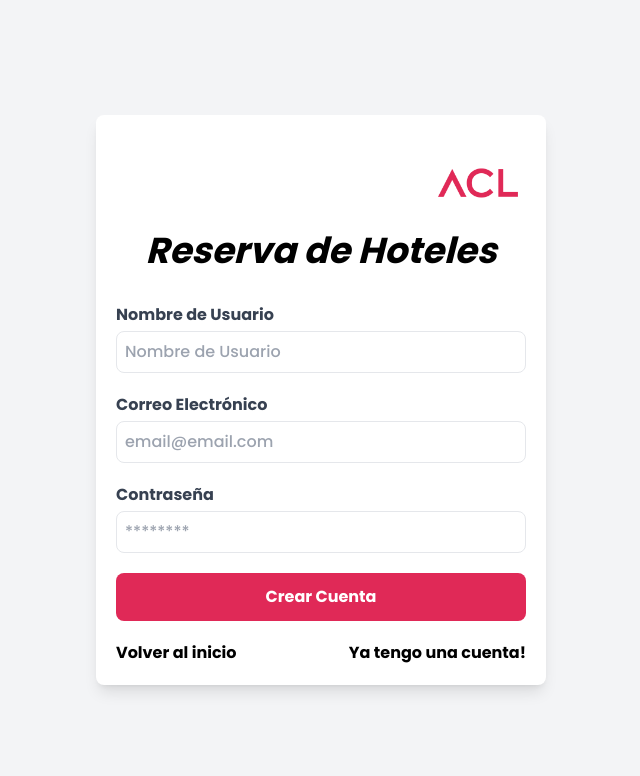
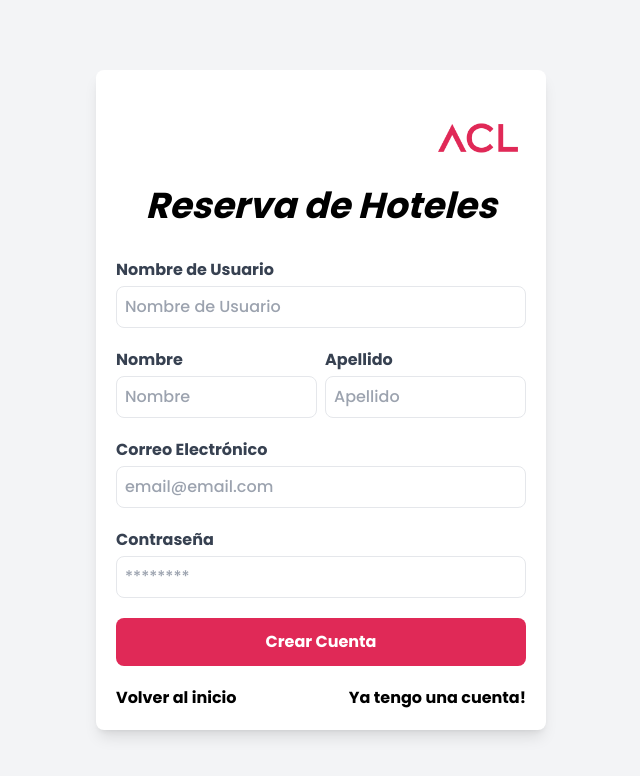
Before and after one commit to Sebaplz/crud-hoteles, a React (Vite) app: page /register in a window 1280 px wide. Shown: the top 776 px of the page, without its empty margins (319-959 px from the left). Built offline with nearby package versions, Linux system fonts and the light colour scheme.

Commit message:
Se agregan validaciones de registro de usuario

```diff
--- a/src/hooks/useUser.js
+++ b/src/hooks/useUser.js
@@ -19,7 +19,7 @@ const useUser = () => {
       const response = await fetch(urlBase, options);
       if (!response.ok) {
         const errorData = await response.json();
-        setError(errorData.message);
+        setError(errorData.error);
         return;
       }
       const data = await response.json();
--- a/src/pages/auth/Register.jsx
+++ b/src/pages/auth/Register.jsx
@@ -50,6 +50,58 @@ export default function Register() {
             className="w-full rounded-lg border p-2"
           />
           <p className="mb-5 text-red-500">{errors.username?.message}</p>
+          <div className="flex w-full justify-between gap-2">
+            <div className="w-full">
+              <label
+                htmlFor="firstName"
+                className="mb-1 block font-semibold text-gray-700"
+              >
+                Nombre
+              </label>
+              <input
+                {...register("firstName", {
+                  required: "El nombre no puede estar vacio!",
+                  minLength: {
+                    value: 3,
+                    message: "La nombre debe tener al menos 3 caracteres",
+                  },
+                  maxLength: {
+                    value: 15,
+                    message: "La nombre no puede tener más de 15 caracteres",
+                  },
+                })}
+                maxLength={15}
+                placeholder="Nombre"
+                className="w-full rounded-lg border p-2"
+              />
+              <p className="mb-5 text-red-500">{errors.firstName?.message}</p>
+            </div>
+            <div className="w-full">
+              <label
+                htmlFor="lastName"
+                className="mb-1 block font-semibold text-gray-700"
+              >
+                Apellido
+              </label>
+              <input
+                {...register("lastName", {
+                  required: "El apellido no puede estar vacio!",
+                  minLength: {
+                    value: 3,
+                    message: "La apellido debe tener al menos 3 caracteres",
+                  },
+                  maxLength: {
+                    value: 15,
+                    message: "La apellido no puede tener más de 15 caracteres",
+                  },
+                })}
+                maxLength={15}
+                placeholder="Apellido"
+                className="w-full rounded-lg border p-2"
+              />
+              <p className="mb-5 text-red-500">{errors.lastName?.message}</p>
+            </div>
+          </div>
           <label
             htmlFor="email"
             className="mb-1 block font-semibold text-gray-700"
```
